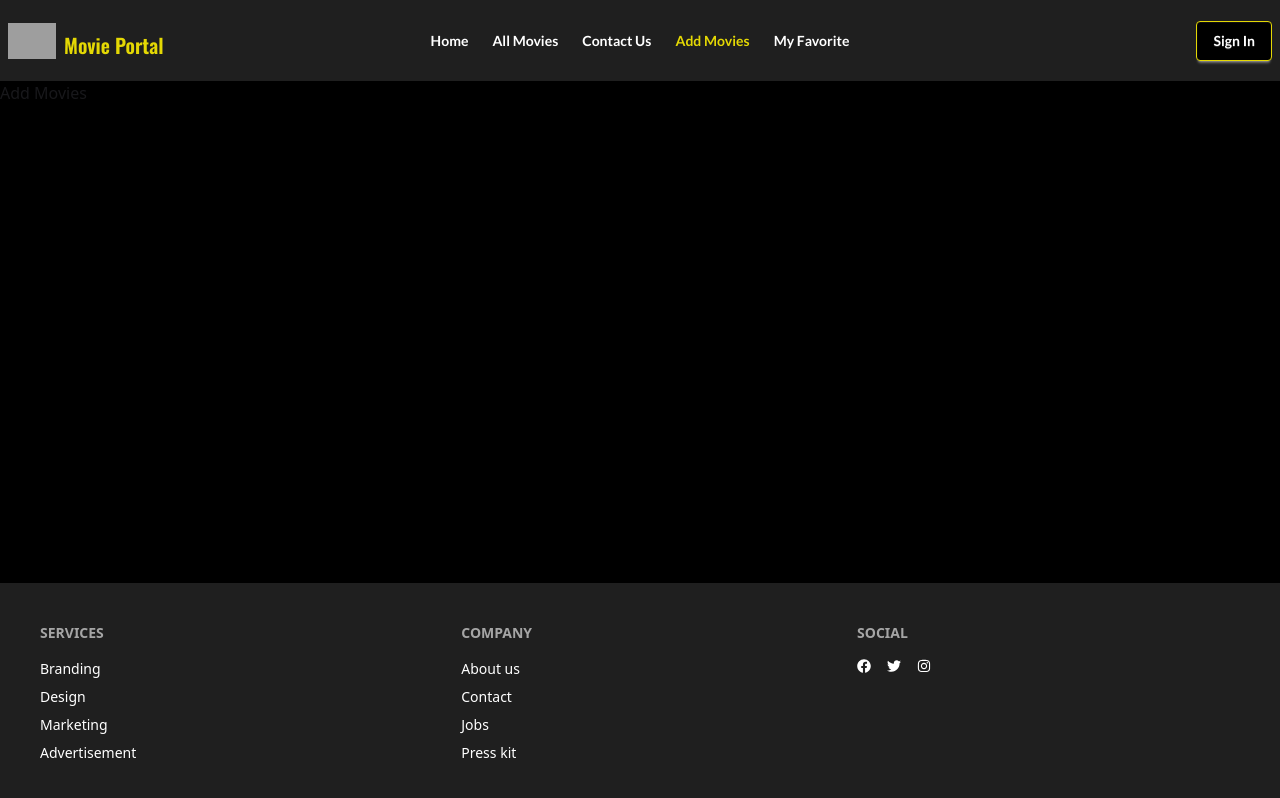
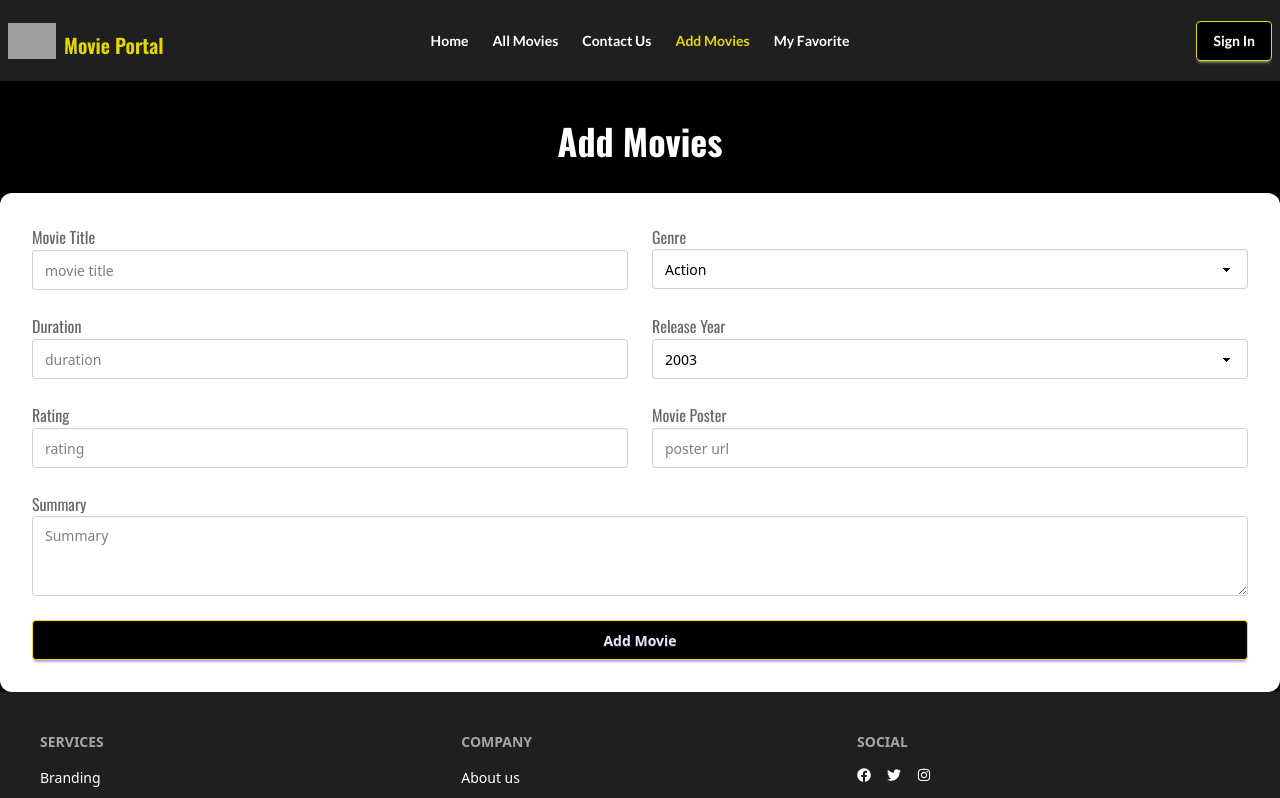
Before and after one commit to joynul24/Movie-Portal, a React (Vite) app: page /addMovies in a window 1280 px wide. Shown: the top 798 px of the page. Built offline with nearby package versions, Linux system fonts and the light colour scheme; grey boxes are pictures that could not be loaded.

Commit message:
added add movie section

```diff
--- a/src/COMPONENTS/Footer/Footer.jsx
+++ b/src/COMPONENTS/Footer/Footer.jsx
@@ -2,7 +2,8 @@ import { FaFacebook, FaInstagram, FaTwitter } from "react-icons/fa";
 
 const Footer = () => {
   return (
-    <footer className="footer sm:footer-horizontal bg-[#1F1F1F] text-white p-10">
+  <footer className="bg-[#1F1F1F] ">
+      <div className="footer sm:footer-horizontal text-white p-10">
       <nav>
         <h6 className="footer-title">Services</h6>
         <a className="link link-hover hover:text-[#E4D804]">Branding</a>
@@ -25,7 +26,13 @@ const Footer = () => {
          <p><FaInstagram></FaInstagram></p>
         </div>
       </nav>
-    </footer>
+    </div>
+    <div>
+    <aside>
+    <p className="text-white mt-5 justify-center flex">Copyright © {new Date().getFullYear()} - All right reserved by MOvie Portal Industries Ltd</p>
+  </aside>
+    </div>
+  </footer>
   );
 };
 
--- /dev/null
+++ b/src/COMPONENTS/HomeRoute/FeaturedMovie.jsx
@@ -0,0 +1,13 @@
+const FeaturedMovie = () => {
+  return (
+    <div className="container mx-auto text-white mt-5 md:mt-10">
+      <h1 className="f-oswald md:text-3xl lg:text-4xl font-bold text-center">Featured Movies</h1>
+      <p className=" px-5 md:px-0 md:w-120 text-center text-[#8F8F8F] mx-auto mt-4 f-lato">
+        Discover the most thrilling and captivating movies of all time.
+        Stay tuned for the latest must-watch films, handpicked just for you!
+      </p>
+    </div>
+  );
+};
+
+export default FeaturedMovie;
--- a/src/COMPONENTS/NavPages/AddMovies/AddMovies.jsx
+++ b/src/COMPONENTS/NavPages/AddMovies/AddMovies.jsx
@@ -1,10 +1,152 @@
+const AddMovies = () => {
 
-const AddMovies = () => {
-    return (
-        <div>
-            <h1>Add Movies</h1>
+    const hangleAddMovie = e => {
+        e.preventDefault();
+        const form = e.target;
+
+        const title = form.title.value;
+        const genre= form.genre.value;
+        const duration = form.duration.value;
+        const year = form.year.value;
+        const rating = form.rating.value;
+        const poster = form.poster.value;
+        const summary = form.summary.value;
+
+        const newMovie = {
+            title,
+            genre,
+            duration,
+            year,
+            rating,
+            poster,
+            summary,
+        }
+        fetch('http://localhost:5000/movies',{
+            method: 'POST',
+            headers: {
+                "content-type" : "application/json"
+            },
+            body: JSON.stringify(newMovie)
+        })
+        .then(res => res.json())
+        .then(data => {
+            console.log(data);
+        })
+    }
+
+  return (
+    <div className="text-white container mx-auto mt-5 md:mt-10 px-1 md:px-0">
+      <h1 className="md:text-3xl lg:text-4xl font-bold f-oswald text-center my-8">
+        Add Movies
+      </h1>
+      <form onSubmit={hangleAddMovie} className=" bg-base-100 shrink-0 shadow-2xl text-black p-8 rounded-xl">
+        <div className="md:flex gap-6 mb-6">
+          <div className="form-control md:w-1/2">
+            <label className="label">
+              <span className="label-text f-oswald">Movie Title</span>
+            </label>
+            <input
+              name="title"
+              type="text"
+              placeholder="movie title"
+              className="input input-bordered w-full"
+            />
+          </div>
+          {/* Genre field */}
+          <div className="flex flex-col form-control md:w-1/2">
+            <label className="label">
+              <span className="label-text f-oswald">Genre</span>
+            </label>
+            {/* <input
+              name="genre"
+              type="text"
+              placeholder="movie genre"
+              className="input input-bordered w-full"
+            /> */}
+            <select name="genre" defaultValue="genre" className="select w-full">
+              <option disabled={true}>Choose
+                Genre</option>
+              <option>Action</option>
+              <option>Horror</option>
+              <option>Comedy</option>
+              <option>Romance</option>
+            </select>
+          </div>
         </div>
-    );
+        <div className="md:flex gap-6 mb-6">
+          <div className="form-control md:w-1/2">
+            <label className="label">
+              <span className="label-text f-oswald">Duration</span>
+            </label>
+            <input
+              name="duration"
+              type="text"
+              placeholder="duration "
+              className="input input-bordered w-full"
+            />
+          </div>
+          {/* relige year */}
+          <div className="form-control md:w-1/2">
+            <label className="label">
+              <span className="label-text f-oswald">Release Year </span>
+            </label>
+            <select name="year" type="number" defaultValue="genre" className="select w-full">
+              <option disabled={true}>Year</option>
+              <option>2003</option>
+              <option>2000</option>
+              <option>2020</option>
+              <option>2021</option>
+              <option>2022</option>
+              <option>2023</option>
+              <option>2024</option>
+              <option>2025</option>
+            </select>
+          </div>
+        </div>
+        {/* Rating */}
+        <div className="md:flex gap-6 mb-6">
+          <div className="form-control md:w-1/2">
+            <label className="label">
+              <span className="label-text f-oswald">Rating</span>
+            </label>
+            <input
+              name="rating"
+              type="number"
+              placeholder="rating"
+              className="input input-bordered w-full"
+            />
+          </div>
+          <div className="form-control md:w-1/2">
+            <label className="label">
+              <span className="label-text f-oswald">Movie Poster</span>
+            </label>
+            <input
+              name="poster"
+              type="text"
+              placeholder="poster url"
+              className="input input-bordered w-full"
+            />
+          </div>
+        </div>
+        <div className="md:flex gap-6 mb-6">
+          <div className="flex flex-col form-control w-full">
+            <label className="label">
+              <span className="label-text f-oswald">Summary</span>
+            </label>
+            <textarea
+            type="text"
+              name="summary"
+              className="w-full textarea"
+              placeholder="Summary"
+            ></textarea>
+          </div>
+        </div>
+        <button className="btn bg-black border-[#F4D804] hover:bg-[#F4D804] hover:text-black btn-primary w-full">
+          Add Movie
+        </button>
+      </form>
+    </div>
+  );
 };
 
 export default AddMovies;
--- a/src/COMPONENTS/NavPages/Home/Home.jsx
+++ b/src/COMPONENTS/NavPages/Home/Home.jsx
@@ -1,9 +1,11 @@
-import Navber from "../../Navber/Navber";
+import Banner from "../../Banner/Banner";
+import FeaturedMovie from "../../HomeRoute/FeaturedMovie";
 
 function Home() {
   return (
     <>
-      <Navber></Navber>
+      <Banner></Banner>
+      <FeaturedMovie></FeaturedMovie>
     </>
   );
 }
--- a/src/COMPONENTS/Navber/Navber.jsx
+++ b/src/COMPONENTS/Navber/Navber.jsx
@@ -15,7 +15,7 @@ const Navber = () => {
     <div className=" bg-[#1F1F1F]">
       <div className="navbar py-4 container mx-auto">
         <div className="navbar-start">
-          <div className="dropdown">
+          <div className="dropdown text-white">
             <div tabIndex={0} role="button" className="btn btn-ghost lg:hidden">
               <svg
                 xmlns="http://www.w3.org/2000/svg"
@@ -35,7 +35,7 @@ const Navber = () => {
             </div>
             <ul
               tabIndex={0}
-              className="menu menu-sm dropdown-content bg-base-100 rounded-box z-1 mt-3 w-52 p-2 shadow f-lato text-white"
+              className="menu menu-sm dropdown-content bg-base-100 rounded-box z-1 mt-3 w-52 p-2 shadow text-black f-lato"
             >
               {links}
             </ul>
--- a/src/MainLayout/MainLayout.jsx
+++ b/src/MainLayout/MainLayout.jsx
@@ -1,11 +1,11 @@
 import { Outlet } from "react-router-dom";
-import Home from "../COMPONENTS/NavPages/Home/Home";
 import Footer from "../COMPONENTS/Footer/Footer";
+import Navber from "../COMPONENTS/Navber/Navber";
 
 const MainLayout = () => {
     return (
         <div className="bg-[#000000]">
-            <Home></Home>
+            <Navber></Navber>
             <div className="min-h-[calc(100vh-298px)]">
             <Outlet></Outlet>
             </div>
--- a/src/main.jsx
+++ b/src/main.jsx
@@ -8,6 +8,7 @@ import AllMovies from './COMPONENTS/NavPages/AllMovies/AllMovies.jsx'
 import ContactUs from './COMPONENTS/NavPages/ContactUs/ContactUs.jsx'
 import AddMovies from './COMPONENTS/NavPages/AddMovies/AddMovies.jsx'
 import MyFavorite from './COMPONENTS/NavPages/MyFavorite/MyFavorite.jsx'
+import Home from './COMPONENTS/NavPages/Home/Home.jsx'
 
 const router = createBrowserRouter([
   {
@@ -15,6 +16,10 @@ const router = createBrowserRouter([
     element: <MainLayout></MainLayout>,
     errorElement: <ErrorPage></ErrorPage>,
     children: [
+      {
+        path:'/',
+        element:<Home></Home>
+      },
       {
         path: '/allMovies',
         element: <AllMovies></AllMovies>
```
Also changed, not shown: src/COMPONENTS/Banner/Banner.jsx (+15 -33 lines).
